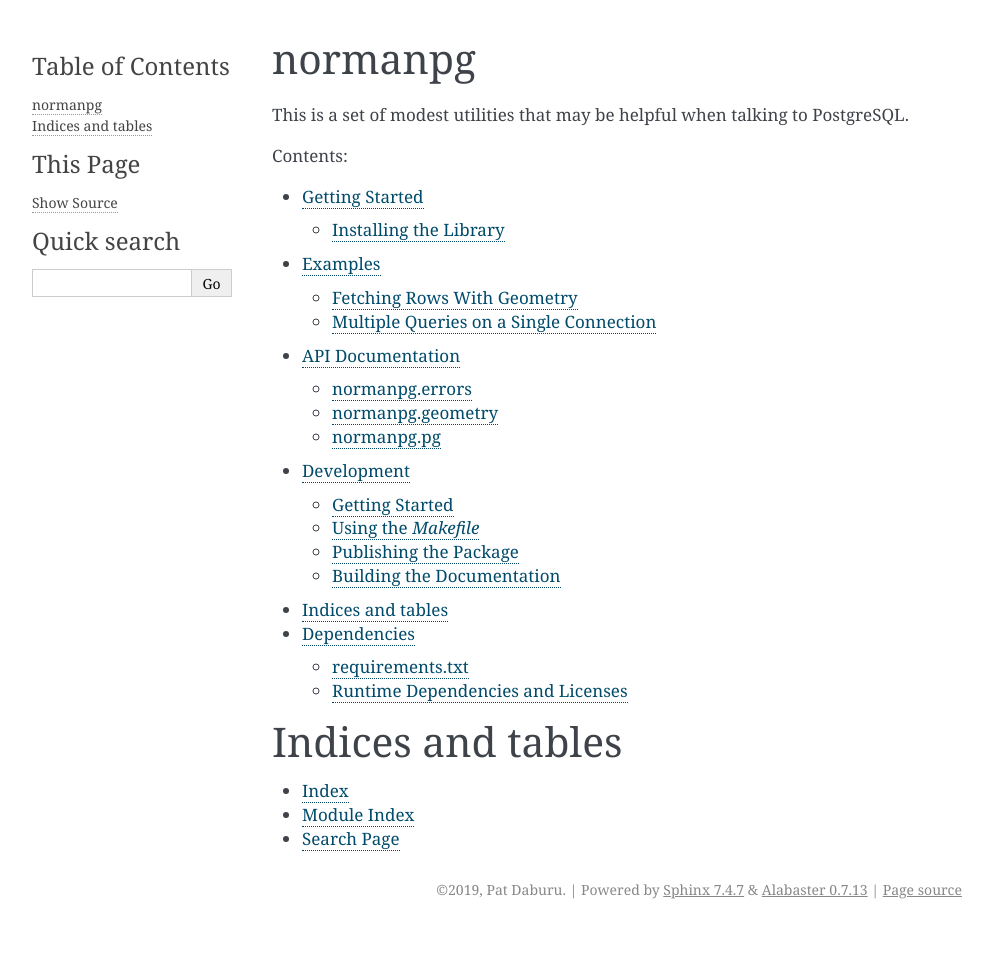
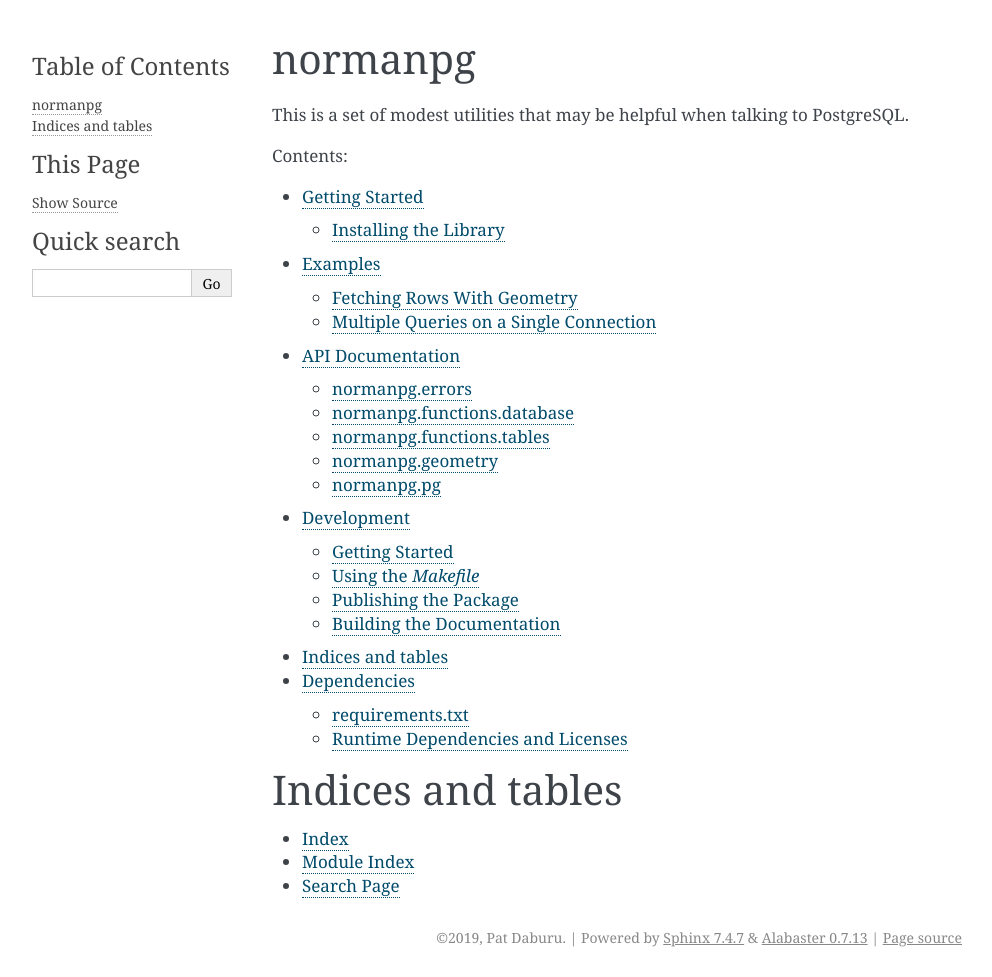
Before and after one commit to patdaburu/normanpg, a Sphinx documentation site: the page built from docs/source/index.rst, in a window 1280 px wide. Shown: the whole page, without its empty margins (148-1140 px from the left). Built offline with Sphinx 7.4.7, drawn with Linux system fonts in a browser that asks for light colours; before the commit the page ends 929 px from its top, so only the background shows below that.

Commit message:
Updated docs.

```diff
--- a/docs/source/api.rst
+++ b/docs/source/api.rst
@@ -19,6 +19,22 @@ normanpg.errors
     :undoc-members:
     :show-inheritance:
 
+normanpg.functions.database
+---------------------------
+
+.. automodule:: normanpg.functions.database
+    :members:
+    :undoc-members:
+    :show-inheritance:
+
+normanpg.functions.tables
+-------------------------
+
+.. automodule:: normanpg.functions.tables
+    :members:
+    :undoc-members:
+    :show-inheritance:
+
 normanpg.geometry
 -----------------
 
```
